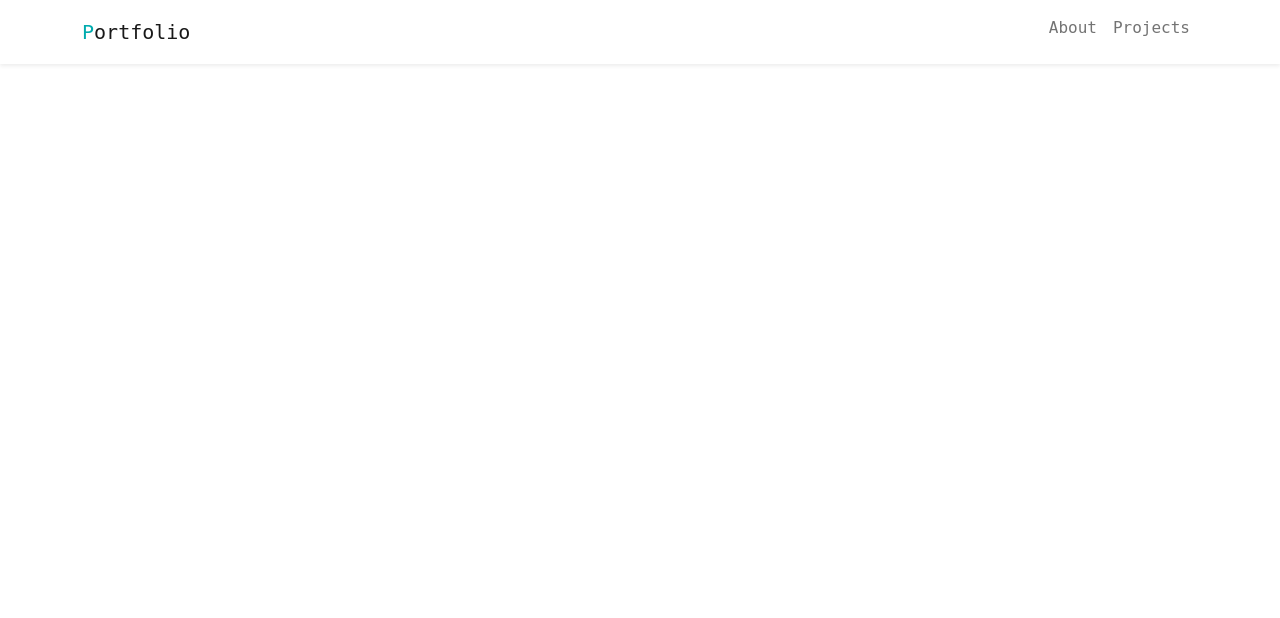
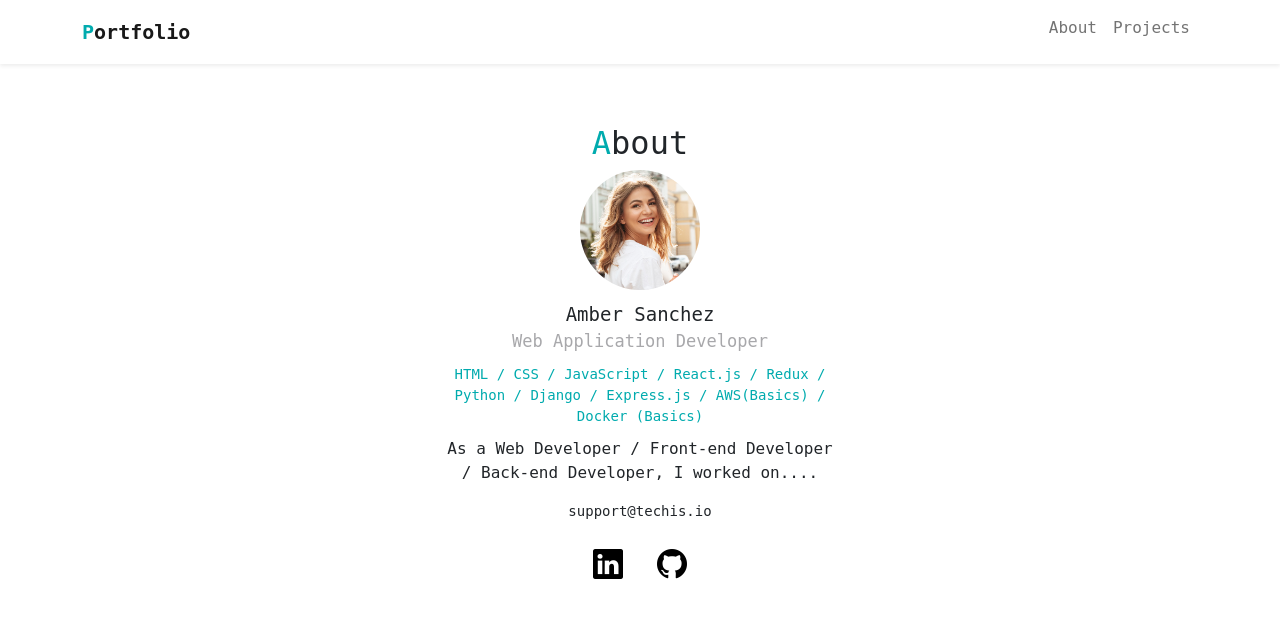
Before and after one commit to amb179/portfolio, a PHP site: page / in a window 1280 px wide. Shown: the top 618 px of the page. Run offline with PHP 8.4, Linux system fonts and the light colour scheme.

Commit message:
added about section

```diff
--- a/index.html
+++ b/index.html
@@ -3,6 +3,7 @@
 <head>
     <meta charset="UTF-8">
     <meta name="viewport" content="width=device-width, initial-scale=1.0">
+    <link rel="stylesheet" href="https://cdn.jsdelivr.net/npm/bootstrap-icons@1.8.2/font/bootstrap-icons.css">
     <link rel="icon" type="image/png" href="img/techis-logo.png">
     <link href="https://cdn.jsdelivr.net/npm/bootstrap@5.0.2/dist/css/bootstrap.min.css" rel="stylesheet" integrity="sha384-EVSTQN3/azprG1Anm3QDgpJLIm9Nao0Yz1ztcQTwFspd3yD65VohhpuuCOmLASjC" crossorigin="anonymous" />
     <link rel="stylesheet" href="style.css">
@@ -16,8 +17,8 @@
             <button class="navbar-toggler" type="button" data-bs-toggle="collapse" data-bs-target="#navbarToggler">
             <span class="navbar-toggler-icon"></span>
             </button>
-            <div class="collapse navbar-collapse" id="navbarTogglerDemo01">
-                <div class="collapse navbar-collapse" id="navbarToggler">
+
+            <div class="collapse navbar-collapse" id="navbarToggler">
                 <ul class="navbar-nav ms-auto mb-2">
                     <li class="nav-item">
                         <a class="nav-link font-black" href="#about">About</a>
@@ -30,6 +31,21 @@
         </div>
     </nav>
 
+    <div id="about">
+        <h2><span class="font-primary">A</span>bout</h2>
+        <img src="img/sample-woman.jpg">
+        <div class="name">Amber Sanchez</div>
+        <div class="vocation">Web Application Developer</div>
+        <div class="skills">HTML / CSS / JavaScript / React.js / Redux / Python / Django / Express.js / AWS(Basics) / Docker (Basics)</div>
+        <p>
+            As a Web Developer / Front-end Developer / Back-end Developer, I worked on....
+        </p>
+        <div class="email">support@techis.io</div>
+        <div class="icons">
+            <a href="#"><i class="bi bi-linkedin"></i></a>
+            <a href="#"><i class="bi bi-github ms-3"></i></a>
+        </div>
+
     <script src="https://cdn.jsdelivr.net/npm/bootstrap@5.0.2/dist/js/bootstrap.bundle.min.js" integrity="sha384-MrcW6ZMFYlzcLA8Nl+NtUVF0sA7MsXsP1UyJoMp4YLEuNSfAP+JcXn/tWtIaxVXM" crossorigin="anonymous"></script>
 </body>
 
--- a/style.css
+++ b/style.css
@@ -12,3 +12,56 @@ body{
 .font-primary{
     color: #00abae;
 }
+
+.title-icon{
+    font-size: 20px;
+    font-weight: bold;
+}
+
+/***************
+
+ABOUT
+
+*****************/
+
+#about {
+    margin: 60px auto;
+    max-width: 400px;
+    text-align: center;
+}
+
+#about img{
+    border-radius: 50%;
+    width: 120px;
+    margin-bottom: 10px;
+}
+
+#about .name {
+    font-size: 19px;
+}
+
+#about .vocation {
+    font-size: 17px;
+    color: #a8a8ab;
+    margin-bottom: 10px;
+}
+
+#about .skills{
+    font-size: 14px;
+    color: #00abae;
+    margin-bottom: 10px;
+}
+
+#about .email{
+    margin-top: 14px;
+    font-size: 14px;
+}
+
+#about .icons{
+    margin-top: 20px;
+    font-size: 30px;
+}
+
+#about .icons a{
+    color: #000;
+}
```
